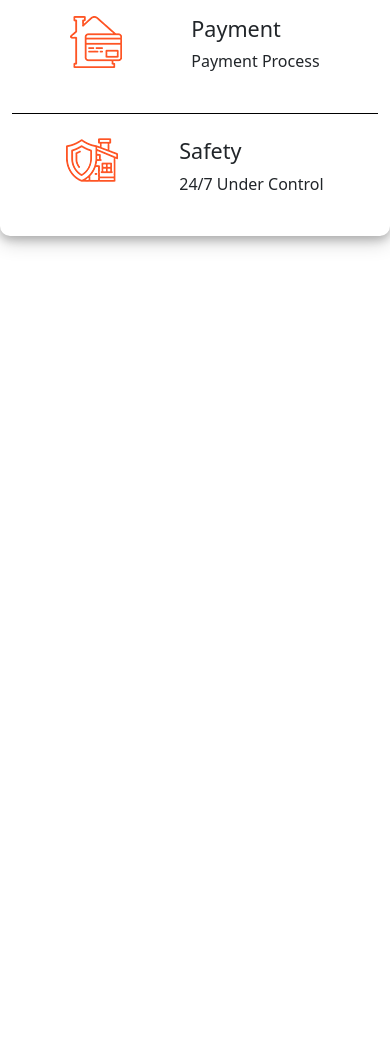
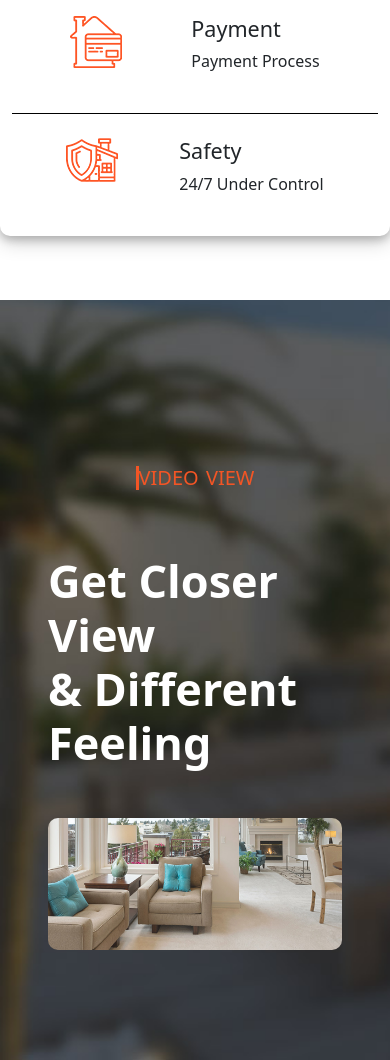
Before and after one commit to ArsalanShah3/Villa, a plain HTML site: page index.html in a window 390 px wide. Shown: the part 2193-3253 px from the top of the page. Before the commit the page ends 2493 px from the top, so only its background shows below. Drawn offline with Linux system fonts and the light colour scheme.

Commit message:
update media.css, style.css and index.html

```diff
--- a/css/media.css
+++ b/css/media.css
@@ -26,7 +26,22 @@
     width: 400px;
 
   }
+  .video1 img{
+    height: 100%;
+    border-radius: 10px;
+    width: 100%;
+  }
+  .view{
+    margin-top: 40px;
+  }
 }
 @media (max-width:576px){
-
+  .video1 img{
+    height: 100%;
+    border-radius: 10px;
+    width: 100%;
+  }
+  .view{
+    margin-top: 40px;
+  }
 }
--- a/css/style.css
+++ b/css/style.css
@@ -73,3 +73,18 @@
   .about-text .div1{
     cursor: pointer;
   }
+  /* video section start  */
+  .video{
+    background-image: url(/images/video-bg.jpg);
+    background-size: cover;
+    height: 90vh;
+    width: 100%;
+  }
+  .video1 img{
+    height: 60vh;
+    border-radius: 10px;
+    width: 90%;
+  }
+  .view{
+    margin-top: 200px;
+  }
--- a/index.html
+++ b/index.html
@@ -81,6 +81,7 @@
 
     <!-- about us start  -->
      <div class="container featured my-5 ">
+
       <div class="row ">
         <div class="col-lg-4 col-sm-6 col-12 ">
           <img src="images/featured.jpg" alt="" class="w-100 ">
@@ -156,6 +157,16 @@
       </div>
 </div>
 </div>
+<!-- about us end  -->
+ <!-- video section start  -->
+ <div class="video d-flex flex-column align-items-center p-5 justify-content-center">
+  <div class="view"><h5 class="my-3" style="border-left: 3px solid #F35525; color: #F35525;word-spacing: 2px;">VIDEO VIEW</h5></div>
+  <div><h1 class="my-5" style="font-size: 45px; font-weight: 700; color: white;">Get Closer View <br> & Different <br> Feeling</h1></div>
+  <div class="video1 d-flex justify-content-center">
+    <img src="images/video-frame.jpg" alt="">
+  </div>
+
+ </div>
 
   <!-- javascript bootstrap -->
   <script src="js/js/bootstrap.bundle.js"></script>
```
